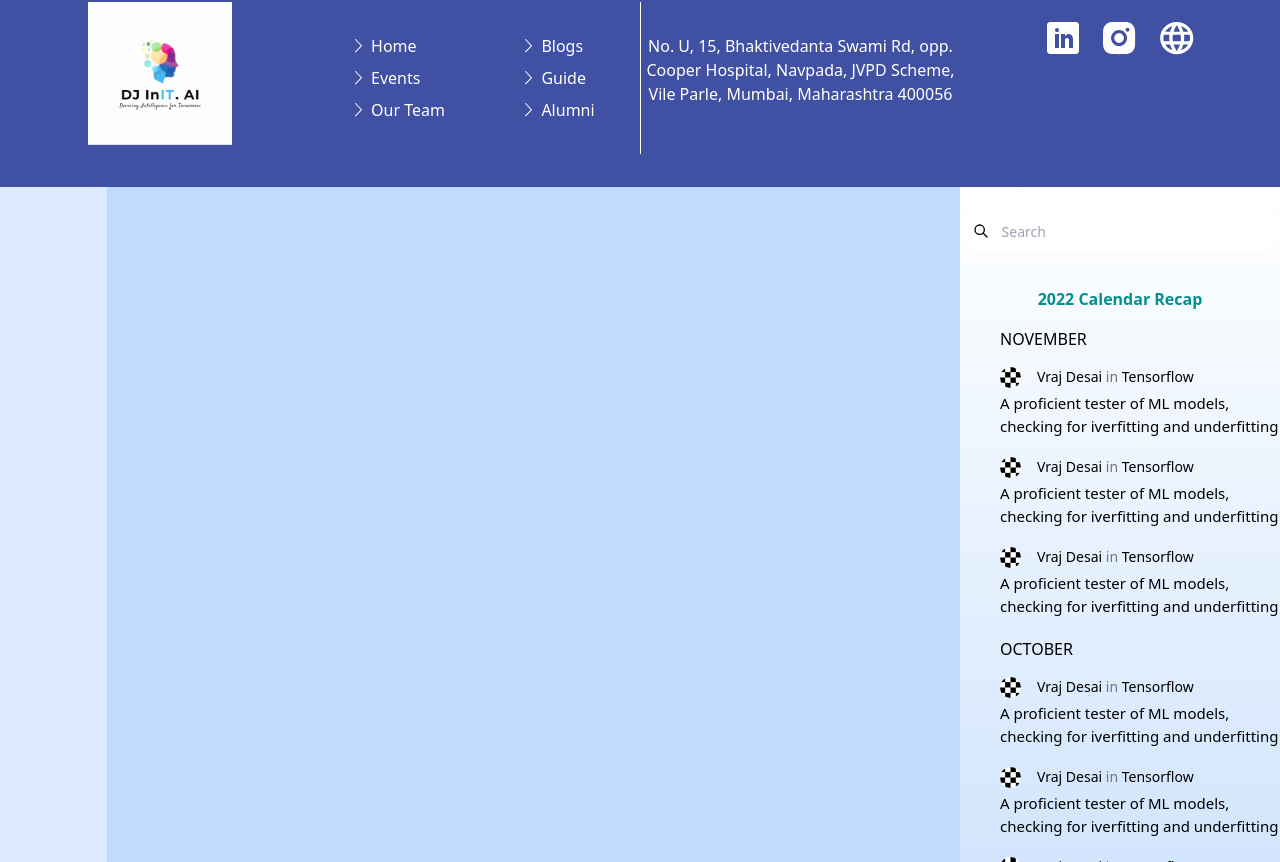
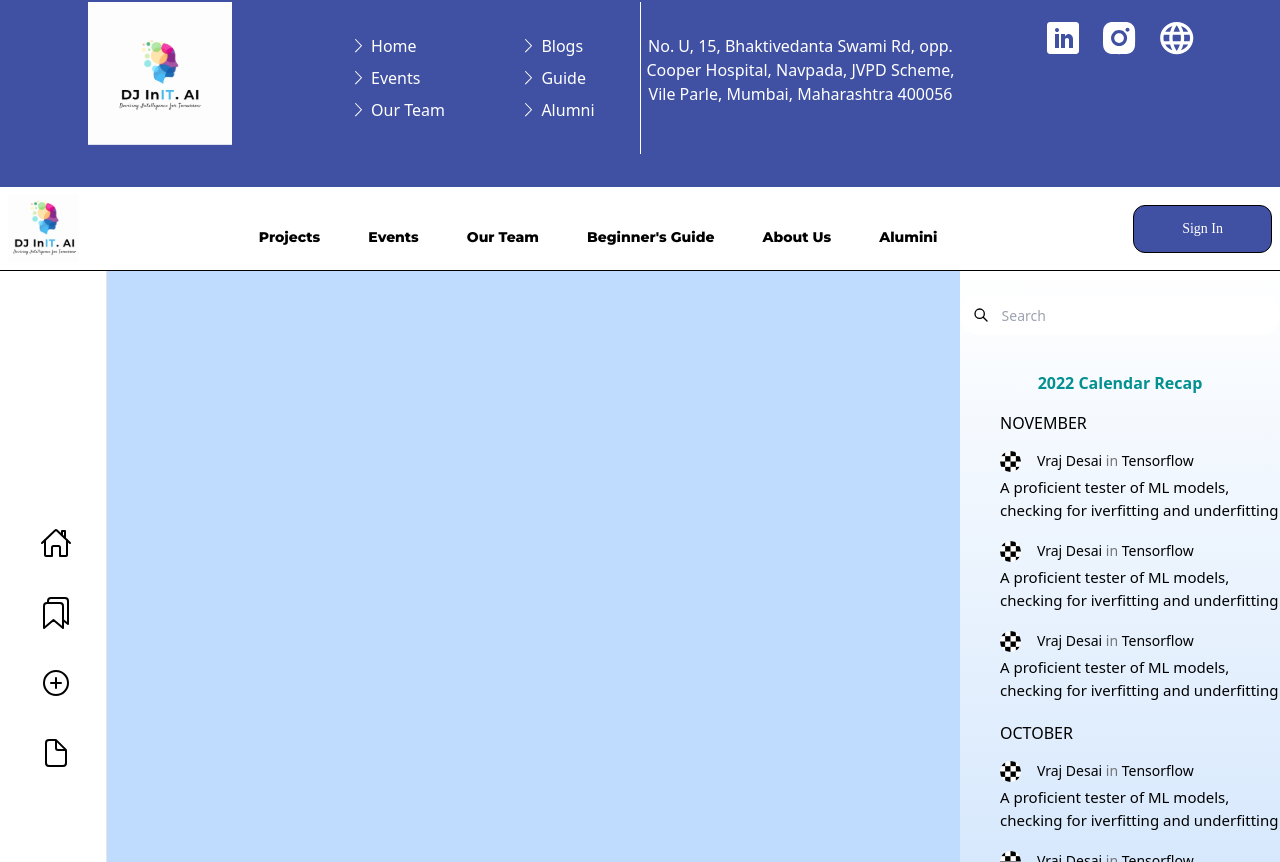
Before and after one commit to JayThadeshwar/InitAI-Frontend, a React (Create React App) app: page /projects in a window 1280 px wide. Shown: the part 5478-6340 px from the top of the page. Built offline with nearby package versions, Linux system fonts and the light colour scheme.

Commit message:
Sidebar done

```diff
--- a/src/components/Blogs/Blogpage.js
+++ b/src/components/Blogs/Blogpage.js
@@ -1,12 +1,16 @@
 import React from 'react'
+import Navbar from '../Navbar'
 import Rightsection from './Rightsection'
-import Searchbar from './Searchbar'
+import Sidebar from './Sidebar'
 
 const Blogpage = () => {
   return (
     <div>
+      <Navbar/>
       <div className="grid grid-cols-12">
-        <div className="bg-blue-100 col-span-1"></div>
+        <div className="bg-blue-100 col-span-1">
+          <Sidebar />
+        </div>
         <div className="bg-blue-200 col-span-8"></div>
         <div className="bg-gradient-to-b from-[#FFFFFF] to-[#CCE2FC] col-span-3">
             <Rightsection/>
@@ -14,6 +18,7 @@ const Blogpage = () => {
 
       </div>
     </div>
+
   )
 }
 
--- /dev/null
+++ b/src/components/Blogs/Sidebar.js
@@ -0,0 +1,27 @@
+import React from 'react'
+
+const Sidebar = () => {
+  return (
+    <div className="row grid grid-cols-3 border-r-[1px] border-[#E6E6E6] bg-white">
+        <div className='lg:col-span-1'>
+                <div className='lg:my-60'>
+                  <button className='lg:mx-8 lg:my-2 hover:bg-gray-200 hover:rounded-full lg:p-2'>
+                    <ion-icon name="home-outline" size="large"></ion-icon>
+                  </button>
+                  <button className='lg:mx-8 lg:my-2 hover:bg-gray-200 hover:rounded-full lg:p-2'>
+                    <ion-icon name="bookmarks-outline" size="large"></ion-icon>
+                  </button>
+                  <button className='lg:mx-8 lg:my-2 hover:bg-gray-200 hover:rounded-full lg:p-2'>
+                    <ion-icon name="add-circle-outline" size="large"></ion-icon>
+                  </button>
+                  <button className='lg:mx-8 lg:my-2 hover:bg-gray-200 hover:rounded-full lg:p-2'>
+                    <ion-icon name="document-outline" size="large"></ion-icon>
+                  </button>
+                </div>
+        </div>
+    </div>
+
+  )
+}
+
+export default Sidebar
--- a/src/components/Navbar.js
+++ b/src/components/Navbar.js
@@ -1,5 +1,5 @@
-import React, { useState, useEffect } from 'react'
-import logo from '../assets/LOGO.svg'
+import React, { useState } from 'react'
+import logo from '../assets/Logo.svg'
 
 const Navbar = () => {
 
```
Also changed, not shown: src/components/NavScript.js (deleted, +0 -12 lines), src/components/Sidebar.js (deleted, +0 -34 lines).
